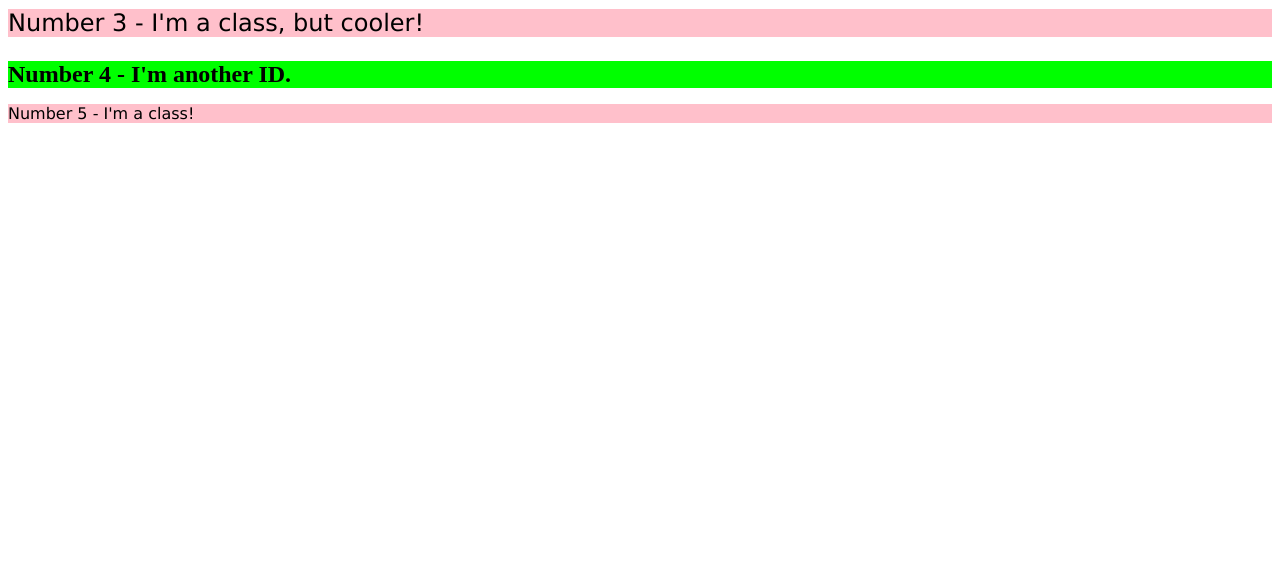
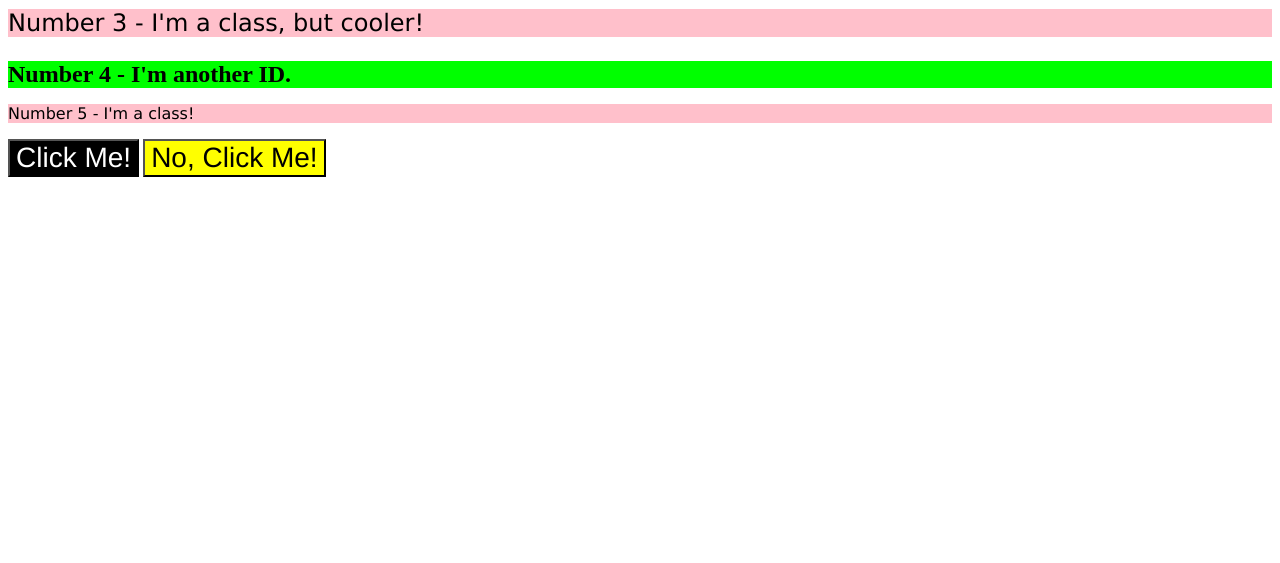
Before and after one commit to FerM-boop/git_test, a plain HTML site: page index.html in a window 1280 px wide. Shown: the part 237-800 px from the top of the page. Drawn offline with Linux system fonts and the light colour scheme.

Commit message:
The Odin Project CSS Exercise 3 (grouping selectors)

```diff
--- a/index.html
+++ b/index.html
@@ -19,5 +19,7 @@
         <p class="lightredbg fontsize24">Number 3 - I'm a class, but cooler!</p>
         <div id="Number4">Number 4 - I'm another ID.</div>
         <p class="lightredbg">Number 5 - I'm a class!</p>
+        <button class="twobuttons firstelement">Click Me!</button>
+        <button class="twobuttons secondelement">No, Click Me!</button>
     </body>
 </html>
--- a/styles.css
+++ b/styles.css
@@ -17,3 +17,15 @@
 #Number4 {
     background-color: rgb(0,255,0); font-size: 24px; font-weight: bold;
 }
+
+.twobuttons {
+    font-size: 28px; font-family:Helvetica, 'Times New Roman', sans-serif;
+}
+
+.firstelement {
+    background-color: black; color: white;
+}
+
+.secondelement {
+    background-color: yellow;
+}
```
